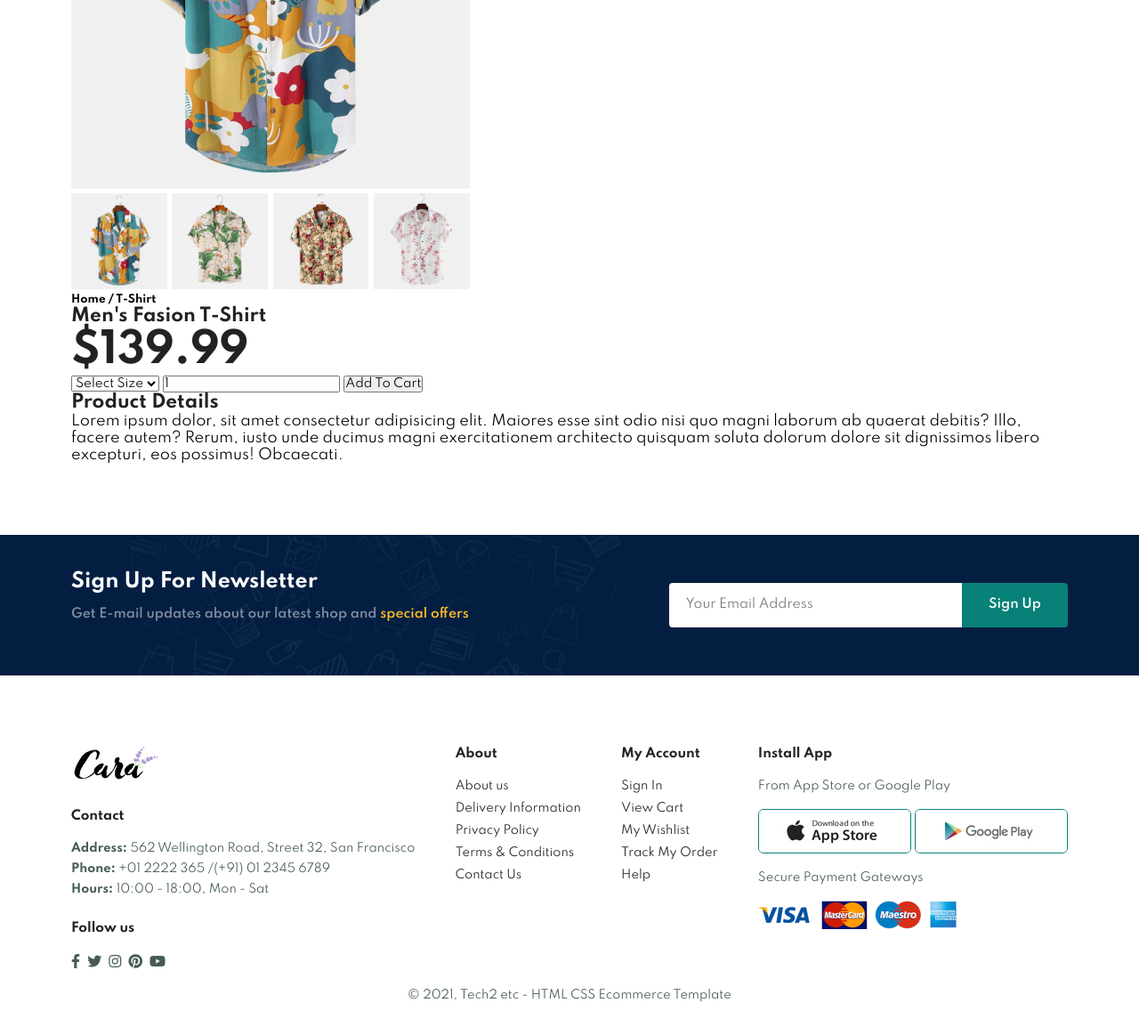
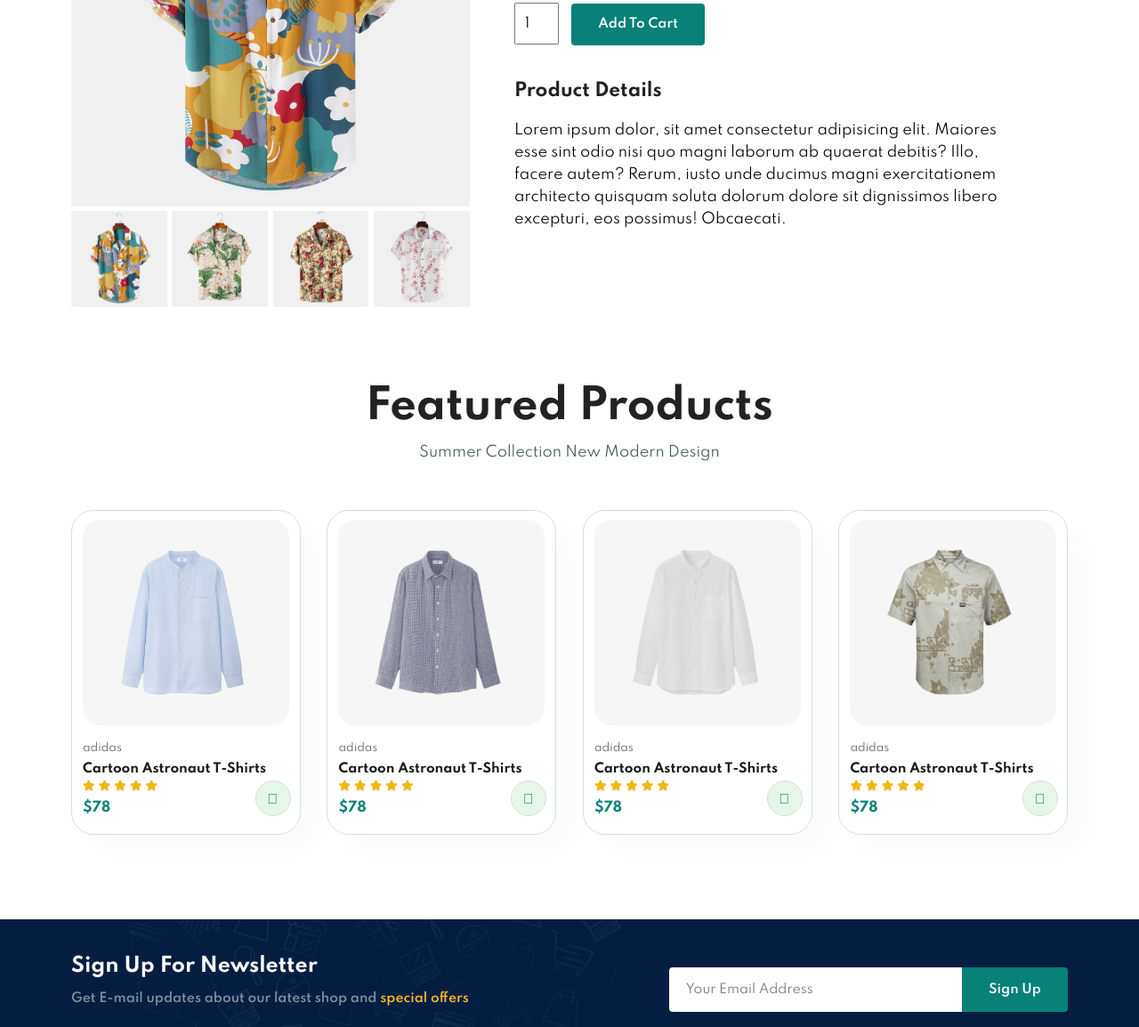
Before and after one commit to drakata27/ecommerce-website, a plain HTML site: page sproduct.html in a window 1280 px wide. Shown: the part 361-1515 px from the top of the page at 89% size. Drawn offline with Linux system fonts and the light colour scheme.

Commit message:
Finished Single Product Page

```diff
--- a/sproduct.html
+++ b/sproduct.html
@@ -105,7 +105,7 @@
           <option>XS</option>
         </select>
         <input type="number" value="1" />
-        <button>Add To Cart</button>
+        <button class="normal">Add To Cart</button>
         <h4>Product Details</h4>
         <span
           >Lorem ipsum dolor, sit amet consectetur adipisicing elit. Maiores
@@ -114,6 +114,88 @@
           quisquam soluta dolorum dolore sit dignissimos libero excepturi, eos
           possimus! Obcaecati.</span
         >
+      </div>
+    </section>
+    <!-- end -->
+
+    <!-- Product Section -->
+    <section id="product1" class="section-p1">
+      <h2>Featured Products</h2>
+      <p>Summer Collection New Modern Design</p>
+      <div class="pro-container">
+        <!-- product -->
+        <div class="pro">
+          <img src="img/products/n1.jpg" alt="" />
+          <div class="des">
+            <span>adidas</span>
+            <h5>Cartoon Astronaut T-Shirts</h5>
+            <div class="star">
+              <i class="fas fa-star"></i>
+              <i class="fas fa-star"></i>
+              <i class="fas fa-star"></i>
+              <i class="fas fa-star"></i>
+              <i class="fas fa-star"></i>
+            </div>
+            <h4>$78</h4>
+          </div>
+          <a href="#"><i class="fal fa-shopping-cart cart"></i></a>
+        </div>
+        <!-- product end -->
+
+        <!-- product -->
+        <div class="pro">
+          <img src="img/products/n2.jpg" alt="" />
+          <div class="des">
+            <span>adidas</span>
+            <h5>Cartoon Astronaut T-Shirts</h5>
+            <div class="star">
+              <i class="fas fa-star"></i>
+              <i class="fas fa-star"></i>
+              <i class="fas fa-star"></i>
+              <i class="fas fa-star"></i>
+              <i class="fas fa-star"></i>
+            </div>
+            <h4>$78</h4>
+          </div>
+          <a href="#"><i class="fal fa-shopping-cart cart"></i></a>
+        </div>
+        <!-- product end -->
+        <!-- product -->
+        <div class="pro">
+          <img src="img/products/n3.jpg" alt="" />
+          <div class="des">
+            <span>adidas</span>
+            <h5>Cartoon Astronaut T-Shirts</h5>
+            <div class="star">
+              <i class="fas fa-star"></i>
+              <i class="fas fa-star"></i>
+              <i class="fas fa-star"></i>
+              <i class="fas fa-star"></i>
+              <i class="fas fa-star"></i>
+            </div>
+            <h4>$78</h4>
+          </div>
+          <a href="#"><i class="fal fa-shopping-cart cart"></i></a>
+        </div>
+        <!-- product end -->
+        <!-- product -->
+        <div class="pro">
+          <img src="img/products/n4.jpg" alt="" />
+          <div class="des">
+            <span>adidas</span>
+            <h5>Cartoon Astronaut T-Shirts</h5>
+            <div class="star">
+              <i class="fas fa-star"></i>
+              <i class="fas fa-star"></i>
+              <i class="fas fa-star"></i>
+              <i class="fas fa-star"></i>
+              <i class="fas fa-star"></i>
+            </div>
+            <h4>$78</h4>
+          </div>
+          <a href="#"><i class="fal fa-shopping-cart cart"></i></a>
+        </div>
+        <!-- product end -->
       </div>
     </section>
     <!-- end -->
@@ -209,6 +291,20 @@
       <!-- end -->
     </footer>
     <!-- end -->
+
+    <!-- Scripts -->
+    <script>
+      var mainImg = document.getElementById("MainImage");
+      var smallImg = document.getElementsByClassName("small-img");
+
+      for (let index = 0; index < 4; index++) {
+        smallImg[index].onclick = function () {
+          mainImg.src = smallImg[index].src;
+        };
+      }
+    </script>
+
     <script src="script.js"></script>
+    <!-- end -->
   </body>
 </html>
--- a/style.css
+++ b/style.css
@@ -547,8 +547,10 @@ footer .copyright {
 /* End Shop Page */
 
 /* Single Product Page */
-
-/* End Single Product Page */
+#prodetails {
+  display: flex;
+  margin-top: 20px;
+}
 #prodetails .single-pro-image {
   width: 40%;
   margin-right: 50px;
@@ -563,6 +565,43 @@ footer .copyright {
   flex-basis: 24%;
   cursor: pointer;
 }
+#prodetails .single-pro-details {
+  width: 50%;
+  padding-top: 30px;
+}
+#prodetails .single-pro-details h4 {
+  padding: 40px 0 20px 0;
+}
+#prodetails .single-pro-details h2 {
+  font-size: 26px;
+}
+#prodetails .single-pro-details select {
+  display: block;
+  padding: 5px 10px;
+  margin-bottom: 10px;
+}
+
+#prodetails .single-pro-details input {
+  width: 50px;
+  height: 47px;
+  padding-left: 10px;
+  font-size: 15px;
+  margin-right: 10px;
+}
+#prodetails .single-pro-details input {
+  outline: none;
+}
+
+#prodetails .single-pro-details button {
+  background-color: #088178;
+  color: #fff;
+}
+
+#prodetails .single-pro-details span {
+  line-height: 25px;
+}
+/* End Single Product Page */
+
 /* Media Query (Tablets)*/
 @media (max-width: 899px) {
   .section-p1 {
@@ -696,4 +735,17 @@ footer .copyright {
   footer .copyright {
     text-align: start;
   }
+
+  /* Single product page */
+  #prodetails {
+    display: flex;
+    flex-direction: column;
+  }
+  #prodetails .single-pro-image {
+    width: 100%;
+    margin-right: 0;
+  }
+  #prodetails .single-pro-details {
+    width: 100%;
+  }
 }
```
Also changed, not shown: shop.html (+1 -1 lines).
